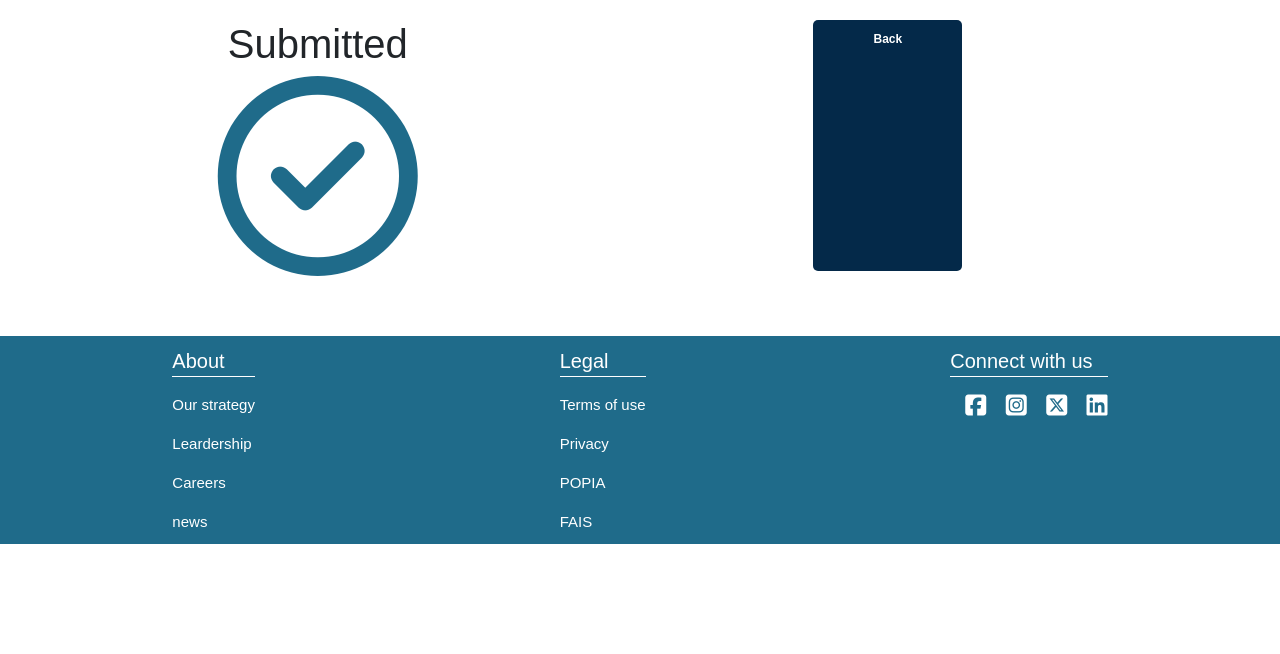
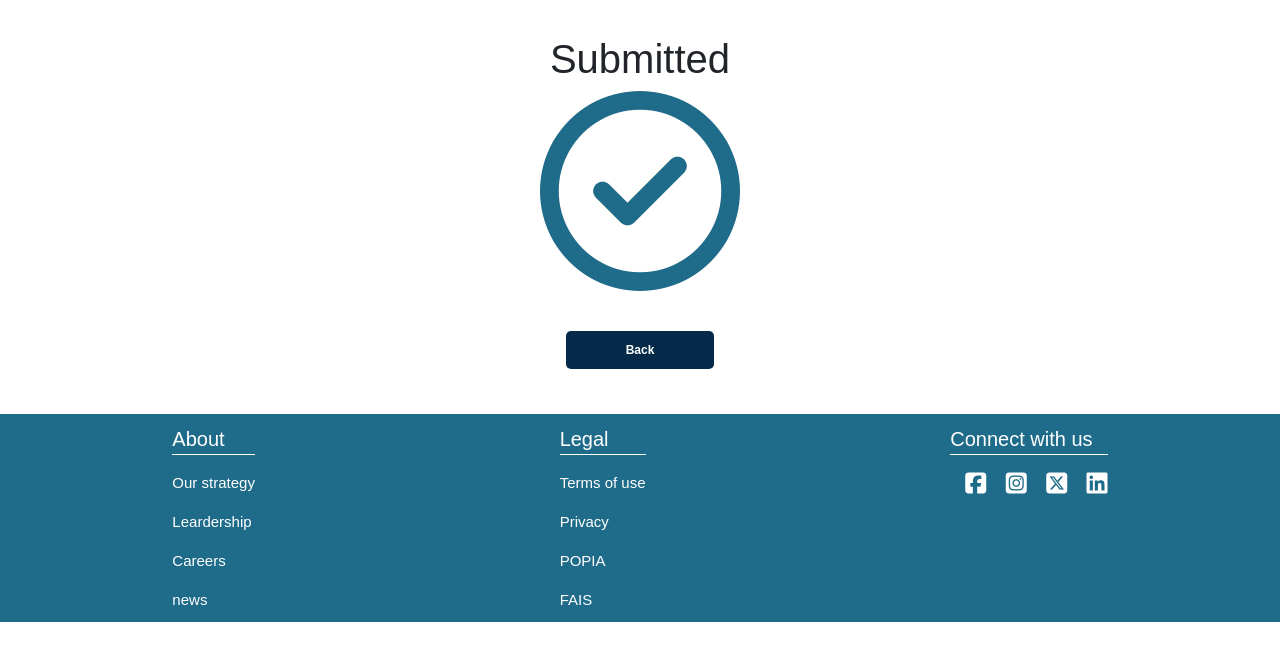
Before and after one commit to Thatom28/Python-project, a Flask app: page /submitted in a window 1280 px wide. Shown: the part 76-730 px from the top of the page. Run offline with Flask 3, Linux system fonts and the light colour scheme.

Commit message:
DockerFile

```diff
--- a/app.py
+++ b/app.py
@@ -11,13 +11,13 @@ load_dotenv()  # load -> os env (enviroment variables)
 # print(os.environ.get("AZURE_DATABASE_URL"), os.environ.get("FORM_SECRET_KEY"))
 
 app = Flask(__name__)
-# connection_string = os.environ.get("AZURE_DATABASE_URL")
-# app.config["SQLALCHEMY_DATABASE_URI"] = connection_string
+connection_string = os.environ.get("AZURE_DATABASE_URL")
+app.config["SQLALCHEMY_DATABASE_URI"] = connection_string
 
 # Session(app)
 
-connection_string = os.environ.get("LOCAL_DATABASE_URL")
-app.config["SQLALCHEMY_DATABASE_URI"] = connection_string
+# connection_string = os.environ.get("LOCAL_DATABASE_URL")
+# app.config["SQLALCHEMY_DATABASE_URI"] = connection_string
 
 app.config["SECRET_KEY"] = os.environ.get("FORM_SECRET_KEY")
 db.init_app(app)
--- a/static/styles.css
+++ b/static/styles.css
@@ -276,3 +276,9 @@ h3{
     opacity: 0.5;
     cursor: not-allowed;
 }
+.contact-container{
+    text-align: center;
+    margin-top:35px;
+    padding: 0;
+    display: block;
+}
--- a/templates/add_policy.html
+++ b/templates/add_policy.html
@@ -63,7 +63,7 @@
         <input type="integer"  name="inflation_rate_display" value="5.60%" disabled />
     </div>
 
-        <button type="submit" class="button">View Quote</button>
+        <button type="submit" class="btn btn-info submit-button">View Quote</button>
     </form>
 </div>
     <script src="script.js"></script>
--- a/templates/calculation.html
+++ b/templates/calculation.html
@@ -6,7 +6,6 @@
     <p>Get an insurance estimate for your car in minutes.</p>
     <p>Note that the amount might vary, this is an estimate not the actual quote.</p>
         <form action="{{url_for('calculation_bp.calculator')}}" method="post" class="customer-reviews calc-text about-block">
-            <div class="">
                 <div class="form-group ">
                     <label for="location">Location</label>
                     <input type="text"  name="location" required>
@@ -22,8 +21,6 @@
                     <label for="female">Female</label><br>
 
                 </div>
-            </div>
-            <div class="">
                 <div class="form-group">
                     <label for="car_type">Car type</label>
                     <input type="text"  name="car_type" required>
@@ -36,10 +33,9 @@
                     <label for="driving_experience">Inflation percentage </label>
                     <input type="integer"  name="inflation_rate" value="0.056" hidden >
                     <input type="integer"  name="inflation_rate_display" value="5.60%" disabled />
+                    <button type="submit" class="button learn-more ">Calculate Premium Estimate</button>
                 </div>
-            </div>
 
-            <button type="submit" class="button learn-more button-spacing">Calculate Premium Estimate</button>
         </form>
 </diV>
 {% endblock body %}
--- a/templates/submitted.html
+++ b/templates/submitted.html
@@ -1,26 +1,13 @@
 {% extends 'base.html' %}
 {% block title %}Message submitted {% endblock %}
 {% block body %}
-<!-- <style>
-        /* .container{
-        text-align: center;
-        margin-top:35px;
-        padding: 0;
-    } */
-    .check-circle{
-        font-size: 200px;
-        color: #1f6b8a;
-        margin-bottom: 40px;
-    }
-
-</style> -->
- <div class="container">
+ <div class="contact-container">
     <div>
         <h1>Submitted</h1>
         <i class="fa-regular fa-circle-check check-circle"></i>
     </div>
-    <div class="button">
-        <a href="/contact">Back</a>
+    <div>
+        <a  class="button" href="/contact">Back</a>
     </div>
  </div>
 
```
Also changed, not shown: templates/edit_cover.html (+6 -2 lines), 1 other file.
